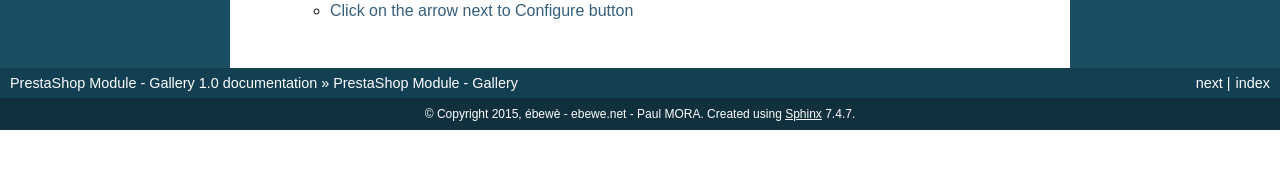
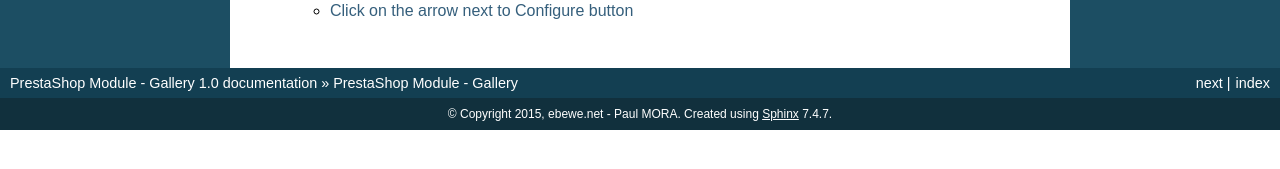
Before and after one commit to ebewe/PrestaShop-Gallery-documentation, a Sphinx documentation site: the page built from docs/source/index.rst, in a window 1280 px wide. Shown: the part 555-724 px from the top of the page. Built offline with Sphinx 7.4.7, drawn with Linux system fonts in a browser that asks for light colours; pages that are not in the unit, such as notebooks, are missing from menus.

Commit message:
Updated conf.py

```diff
--- a/docs/source/conf.py
+++ b/docs/source/conf.py
@@ -45,7 +45,7 @@
 
 # General information about the project.
 project = 'PrestaShop Module - Gallery'
-copyright = '2015, ébewè - ebewe.net - Paul MORA'
+copyright = '2015, ebewe.net - Paul MORA'
 
 # The version info for the project you're documenting, acts as replacement for
 # |version| and |release|, also used in various other places throughout the
@@ -228,7 +228,7 @@
 # (source start file, name, description, authors, manual section).
 man_pages = [
     ('index', 'gallery', 'Gallery Documentation',
-     ['ebewe.net - Paul MORA'], 1)
+     ['ébewè - ebewe.net - Paul MORA'], 1)
 ]
 
 # If true, show URL addresses after external links.
```
